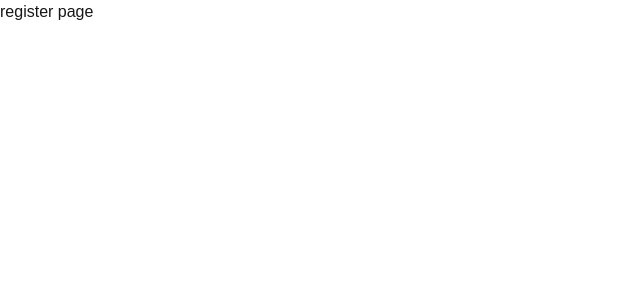
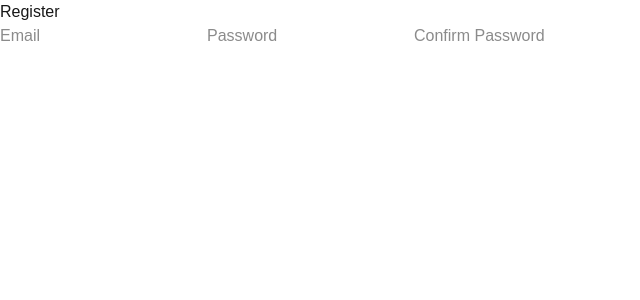
Before and after one commit to siam114/nextjs-imagekit-project, a Next.js app: page /register in a window 1280 px wide. Shown: the top 300 px of the page, without its empty margins (0-640 px from the left). Built offline with nearby package versions, Linux system fonts and the light colour scheme.

Commit message:
set email password

```diff
--- a/app/register/page.tsx
+++ b/app/register/page.tsx
@@ -42,7 +42,30 @@ function RegisterPage() {
 
   return (
     <div>
-      register page
+      <h1>Register</h1>
+      <form onSubmit={handleSubmit}>
+        <input
+          type="email"
+          placeholder="Email"
+          value={email}
+          onChange={(e) => setEmail(e.target.value)}
+          required
+        />
+        <input
+          type="password"
+          placeholder="Password"
+          value={password}
+          onChange={(e) => setPassword(e.target.value)}
+          required
+          />
+          <input
+           type='password'
+           placeholder='Confirm Password'
+            value={confirmPassword}
+            onChange={(e) => setConfirmPassword(e.target.value)}
+            required
+          />
+      </form>
     </div>
   )
 }
```
